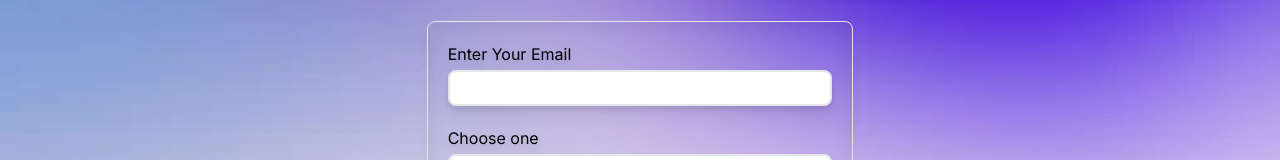
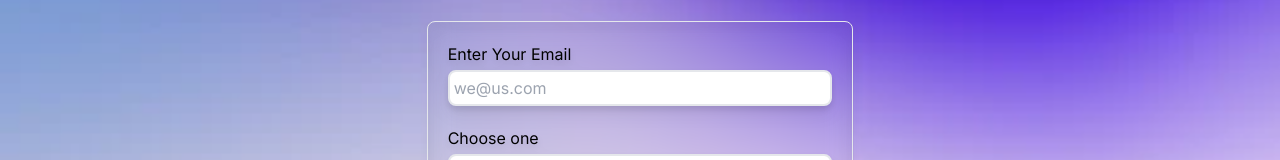
Before and after one commit to ShivaKodes/stealth, a Next.js app: page /join-waitlist in a window 1280 px wide. Shown: the part 228-388 px from the top of the page. Built offline with nearby package versions, Linux system fonts and the light colour scheme.

Commit message:
added email placeholder

```diff
--- a/app/join-waitlist/components/Form.tsx
+++ b/app/join-waitlist/components/Form.tsx
@@ -20,7 +20,7 @@ const Form=()=>{
         <form className="flex flex-col items-start border rounded-lg w-1/2 md:w-1/3 mx-auto mt-10 p-5 gap-y-5 backdrop-blur-md drop-shadow-lg" onSubmit={handleSubmit}>
             <div className="w-full">
                 <label htmlFor="email">Enter Your Email</label>
-                <input type="email" id="email" name="email" className="px-1 w-full mt-1 border-2 rounded-lg py-1" value={email} onChange={(e)=>setEmail(e.target.value)}/>
+                <input type="email" id="email" name="email" className="px-1 w-full mt-1 border-2 rounded-lg py-1" value={email} onChange={(e)=>setEmail(e.target.value)} placeholder="we@us.com"/>
             </div>
             <div className="flex flex-col w-full">
                 <label htmlFor="drop-down">Choose one</label>
```
